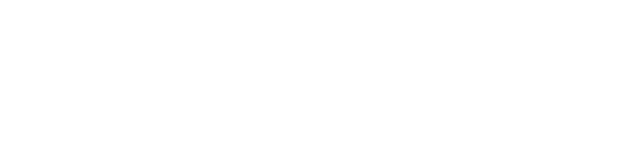
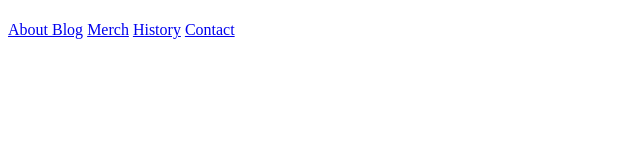
Before and after one commit to natebrosio/blog, a plain HTML site: page index.html in a window 1280 px wide. Shown: the whole page, without its empty margins (0-640 px from the left). Drawn offline with Linux system fonts and the light colour scheme.

Commit message:
Update index.html

```diff
--- a/index.html
+++ b/index.html
@@ -26,13 +26,19 @@
 
 
         <!-- Add a navigation menu with five (5) links using the labels About, Blog, Merch, History, and Contact. Use the "#" symbol for your href values. -->
-        <nav> </nav>
+        <nav>
+            <a href="#">About </a>
+            <a href="#">Blog</a>
+            <a href="#">Merch</a>
+            <a href="#">History</a>
+            <a href="#">Contact</a>
+        </nav>
 
         <main>
 
 
             <!-- Add a level 2 heading -->
-
+            <h2></h2>
 
             <!-- Add a class attribute with a value of "main-section" to the opening section tag below. -->
 
```
